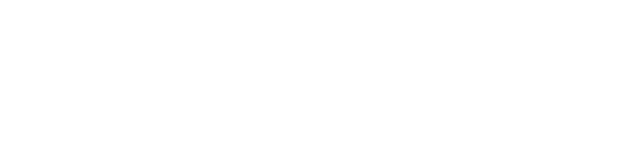
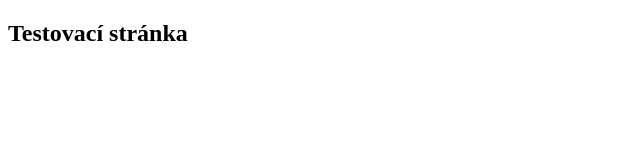
Before and after one commit to huneibagur/halouska111, a plain HTML site: page index.html in a window 1280 px wide. Shown: the whole page, without its empty margins (0-640 px from the left). Drawn offline with Linux system fonts and the light colour scheme.

Commit message:
pridani nadpisu

```diff
--- a/index.html
+++ b/index.html
@@ -4,6 +4,7 @@
     <meta charset="utf-8">
 </head>
 <body>
+    <h2>Testovací stránka</h2>
 
 </body>
 </html>
```
